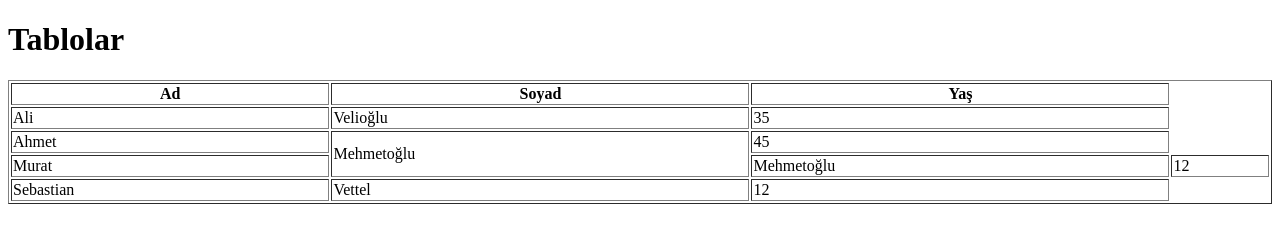
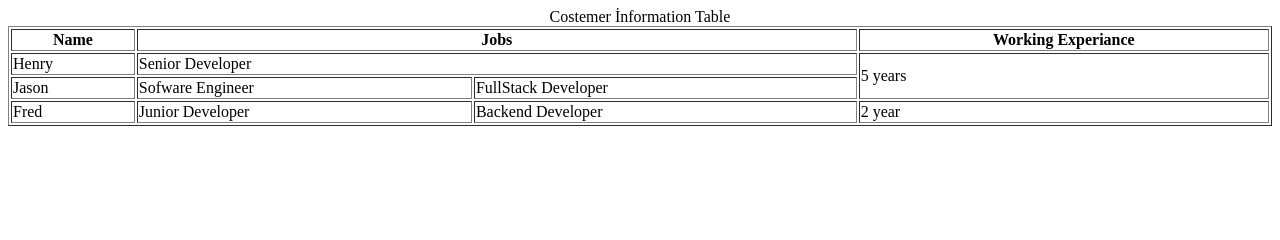
Before and after one commit to cananagbal/Ali, a plain HTML site: page index.html in a window 1280 px wide. Drawn offline with Linux system fonts and the light colour scheme.

Commit message:
tablo  kodları

```diff
--- a/index.html
+++ b/index.html
@@ -12,43 +12,40 @@
     </style>
   </head>
   <body>
-<h1>Tablolar</h1>
 
 <table border="1" width="100%">
+  <caption >Costemer İnformation Table</caption>
+
 <thead>
 <tr>
-    <th>Ad</th>
-    <th>Soyad</th>
-    <th>Yaş</th>
+ <th>Name</th>
+ <th colspan="2">Jobs</th>
+ <!-- <th>Jobs</th> -->
+ <th>Working Experiance</th>
 </tr>
-
-
-
 </thead>
 
 <tbody>
+
 <tr>
-    <td>Ali</td>
-    <td>Velioğlu
-     <td>35</td>
-    </td>
-</tr>
-<tr>
-<td>Ahmet</td>
-<td rowspan="2">Mehmetoğlu</td>
-<td>45</td>
-
-</tr>
-<tr>
-<td>Murat</td>
-<td>Mehmetoğlu</td>
-<td>12</td>
+<td>Henry</td>
+<td colspan="2">Senior Developer</td>
+<!-- <td>Senior Developer</td> -->
+<td rowspan="2">5 years</td>
 </tr>
 
 <tr>
-<td>Sebastian</td>
-<td>Vettel</td>
-<td>12</td>
+<td>Jason</td>
+<td>Sofware Engineer</td>
+<td>FullStack Developer</td>
+<!-- <td> 5 years</td> -->
+</tr>
+
+<tr>
+<td>Fred</td>
+<td>Junior Developer</td>
+<td>Backend Developer</td>
+<td>2 year</td>
 </tr>
 
 </tbody>
@@ -58,8 +55,5 @@
 
 </table>
 
-
-
-
   </body>
 </html>
```
